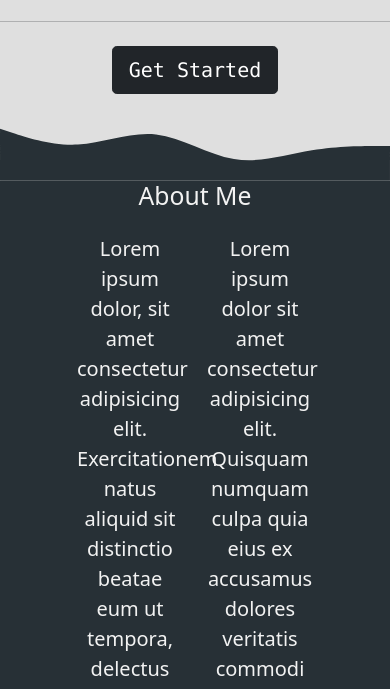
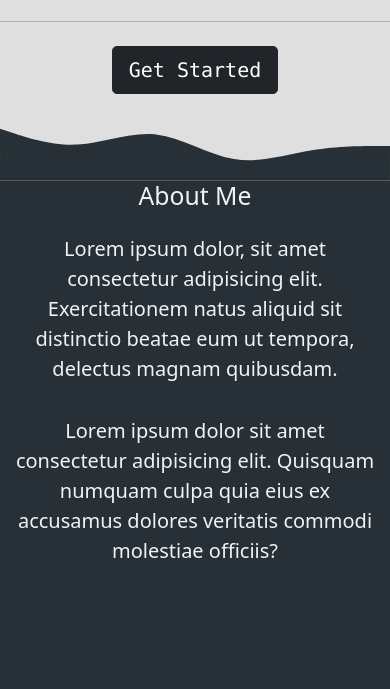
Before and after one commit to BambooTeacher/kampunglearn.github.io, a plain HTML site: page index.html in a window 390 px wide. Shown: the part 407-1096 px from the top of the page. Drawn offline with nearby package versions, Linux system fonts and the light colour scheme.

Commit message:
responsive

```diff
--- a/index.html
+++ b/index.html
@@ -69,10 +69,10 @@
           </div>
         </div>
         <div class="row justify-content-center fs-5 text-center">
-          <div class="col-4">
+          <div class="col-md-4 mb-3">
             <p>Lorem ipsum dolor, sit amet consectetur adipisicing elit. Exercitationem natus aliquid sit distinctio beatae eum ut tempora, delectus magnam quibusdam.</p>
           </div>
-          <div class="col-4">
+          <div class="col-md-4">
             <p>Lorem ipsum dolor sit amet consectetur adipisicing elit. Quisquam numquam culpa quia eius ex accusamus dolores veritatis commodi molestiae officiis?</p>
           </div>
         </div>
```
